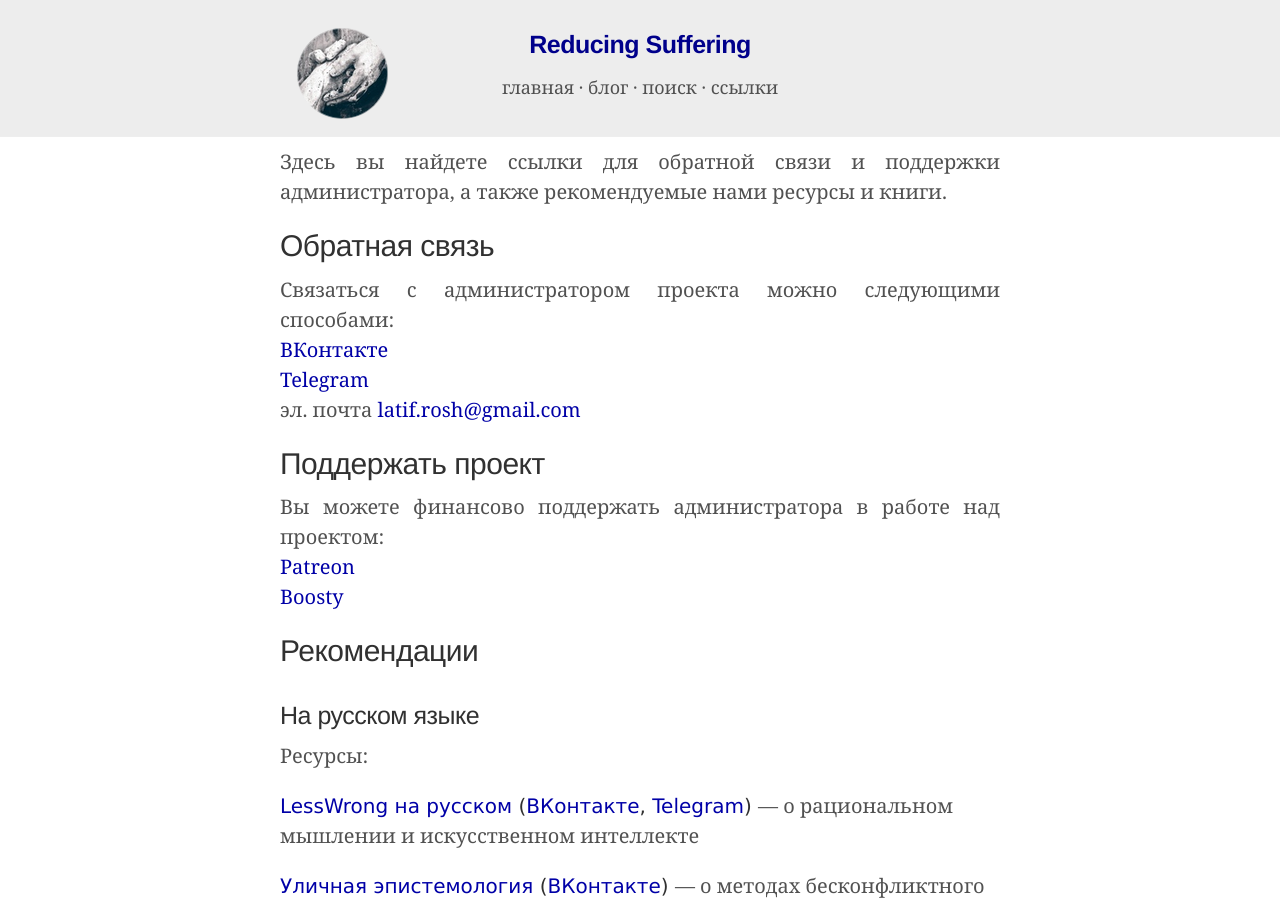
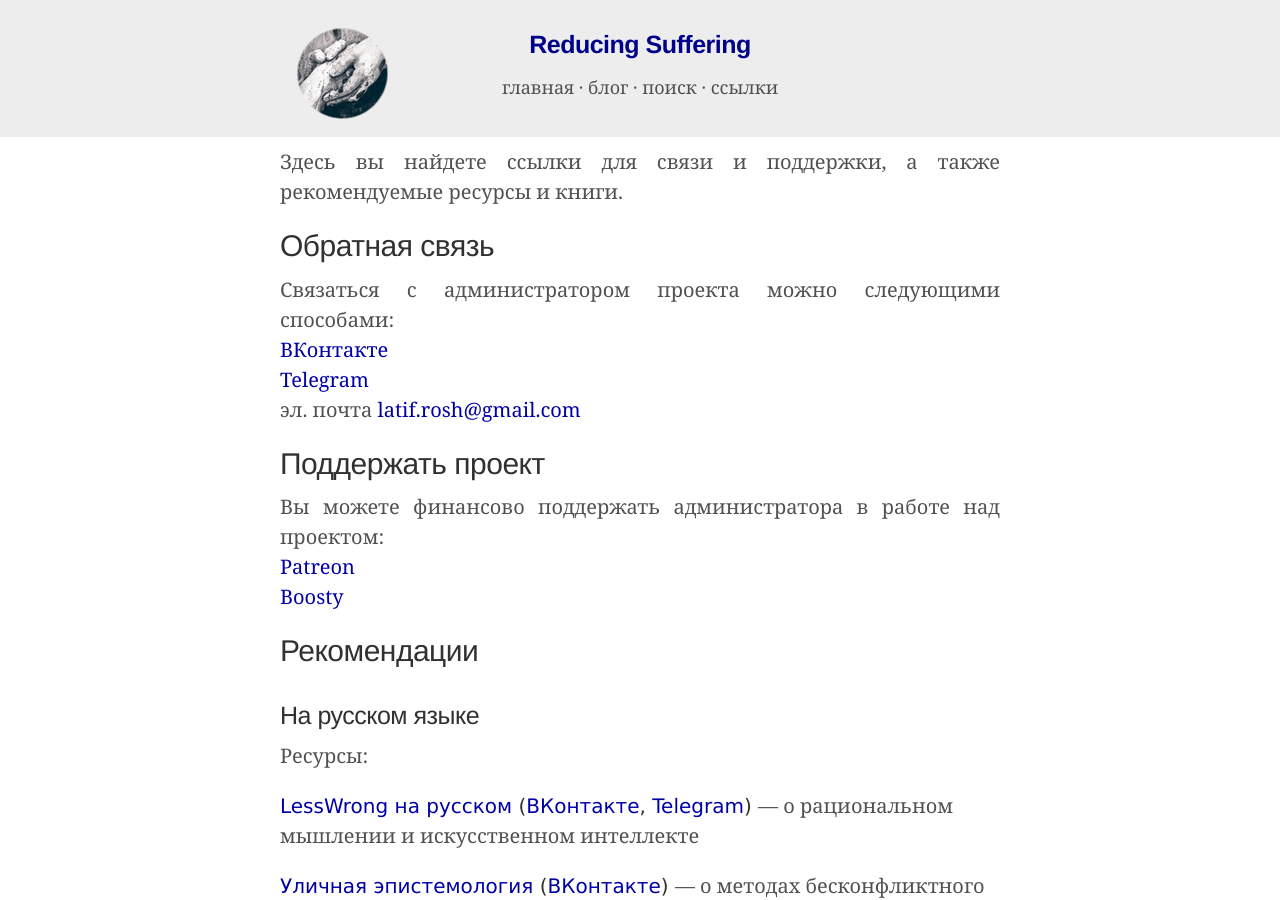
Before and after one commit to ReducingSuffering/reducingsuffering.github.io, a Jekyll site: the page built from links.md, in a window 1280 px wide and 900 px high. Built offline with Jekyll 4.4.1, drawn with Linux system fonts in a browser that asks for light colours.

Commit message:
Update links.md

```diff
--- a/links.md
+++ b/links.md
@@ -2,7 +2,7 @@
 layout: blog
 title: "Reducing Suffering: ссылки"
 ---
-Здесь вы найдете ссылки для обратной связи и поддержки администратора, а также рекомендуемые нами ресурсы и книги.
+Здесь вы найдете ссылки для связи и поддержки, а также рекомендуемые ресурсы и книги.
 
 ## Обратная связь
 
```
